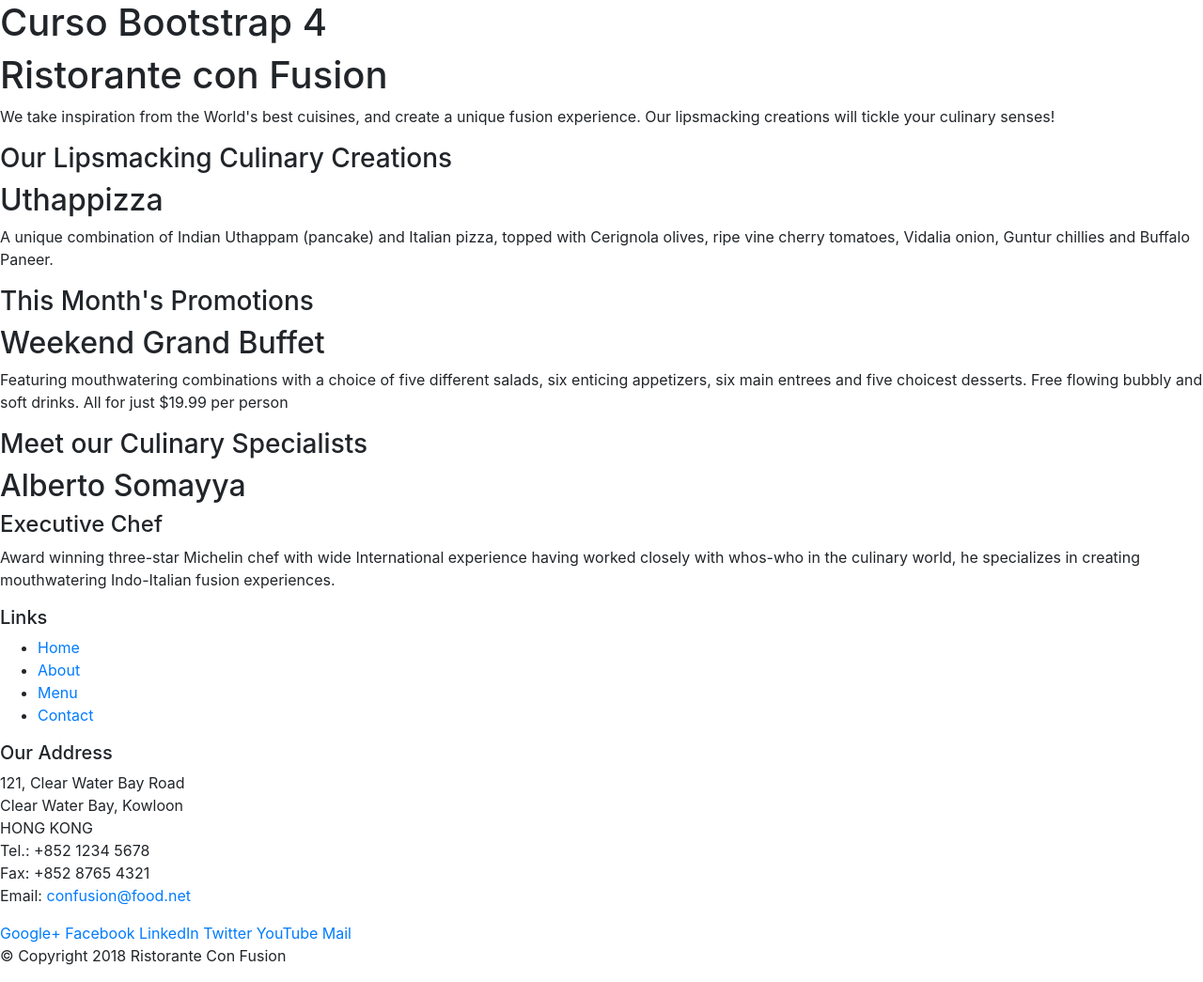
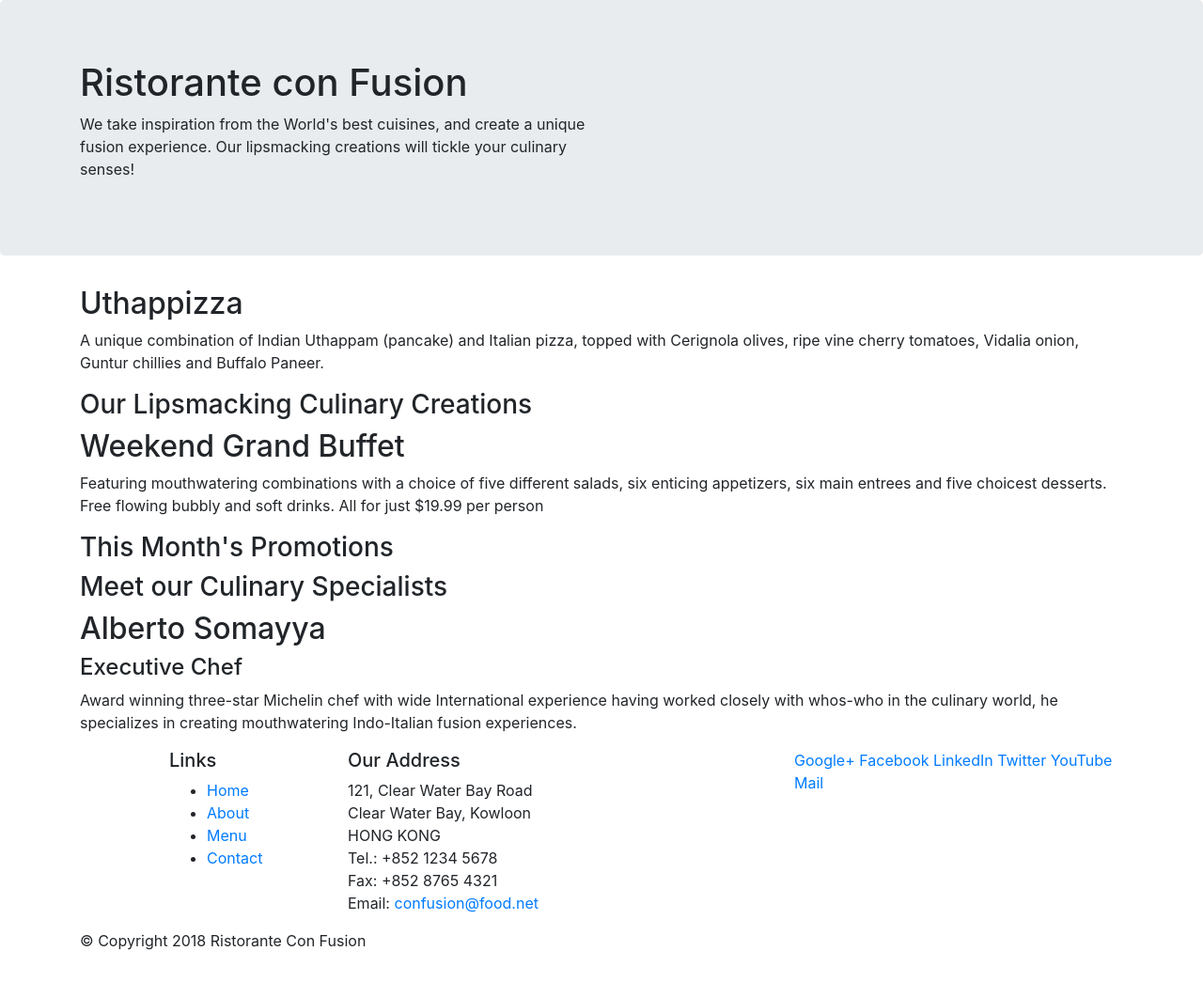
Before and after one commit to JhonTech/bootstrap_curso, a website: page index.html in a window 1280 px wide. Shown: the whole page at 94% size. Drawn offline with nearby package versions, Linux system fonts and the light colour scheme; a web font is replaced by a local one.

Commit message:
primer ejercicio parte 1

```diff
--- a/index.html
+++ b/index.html
@@ -3,7 +3,7 @@
 <head>
     <meta charset="UTF-8">
     <meta http-equiv="X-UA-Compatible" content="IE=edge">
-    <meta name="viewport" content="width=device-width, initial-scale=1.0">
+    <meta name="viewport" content="width=device-width, initial-scale=1.0 shrink-to-fit=no">
         <!--Bootstrap css-->
         <link rel="stylesheet" href="node_modules/bootstrap/dist/css/bootstrap.min.css">
         <!--Bootstrap icon-->
@@ -13,64 +13,46 @@
     <title>Document</title>
 </head>
 <body>
-    <!DOCTYPE html>
-    <html lang="en">
-    <head>
-        <meta charset="UTF-8">
-        <meta http-equiv="X-UA-Compatible" content="IE=edge">
-        <meta name="viewport" content="width=device-width, initial-scale=1.0">
-        <title>Document</title>
-    </head>
-    <body>
-        <h1>Curso Bootstrap 4</h1>
-
-
-<head>
-    <title>Ristorante Con Fusion</title>
-</head>
-
-<body>
-
-    <header>
-        <div>
-            <div>
-                <div>
+    <header class="jumbotron">
+        <div class="container">
+            <div class="row">
+                <div class="col-12 col-sm-6">
                     <h1>Ristorante con Fusion</h1>
                     <p>We take inspiration from the World's best cuisines, and create a unique fusion experience. Our lipsmacking creations will tickle your culinary senses!</p>
                 </div>
-                <div>
+                <div class="col-12 col-sm">
                 </div>
             </div>
         </div>
     </header>
 
-    <div>
-        <div>
-            <div>
+    <div class="container">
+        <div class="row">
+            <div class="col-12 colsm-4 order-sm-last col-ms-3">
                 <h3>Our Lipsmacking Culinary Creations</h3>
             </div>
-            <div>
+            <div class="col col-sm  order-sm-first col-md">
                 <h2>Uthappizza</h2>
                 <p>A unique combination of Indian Uthappam (pancake) and Italian pizza, topped with Cerignola olives, ripe vine cherry tomatoes, Vidalia onion, Guntur chillies and Buffalo Paneer.</p>
             </div>
         </div>
 
 
-        <div>
-            <div>
+        <div class="row">
+            <div class="col-12 colsm-4 order-sm-last col-ms-3">
                 <h3>This Month's Promotions</h3>
             </div>
-            <div>
+            <div class="col col-sm order-sm-first col-md">
                 <h2>Weekend Grand Buffet</h2>
                 <p>Featuring mouthwatering combinations with a choice of five different salads, six enticing appetizers, six main entrees and five choicest desserts. Free flowing bubbly and soft drinks. All for just $19.99 per person </p>
             </div>
         </div>
 
-        <div>
-            <div>
+        <div class="row">
+            <div class="col-12 colsm-4 col-ms-3">
                 <h3>Meet our Culinary Specialists</h3>
             </div>
-            <div>
+            <div class="col col-sm col-md">
                 <h2>Alberto Somayya</h2>
                 <h4>Executive Chef</h4>
                 <p>Award winning three-star Michelin chef with wide International experience having worked closely with whos-who in the culinary world, he specializes in creating mouthwatering Indo-Italian fusion experiences. </p>
@@ -79,9 +61,9 @@
     </div>
 
     <footer>
-        <div>
-            <div>
-                <div>
+        <div class="container">
+            <div class="row">
+                <div class="col-4 offset-1 col-sm-2">
                     <h5>Links</h5>
                     <ul>
                         <li><a href="#">Home</a></li>
@@ -90,7 +72,7 @@
                         <li><a href="#">Contact</a></li>
                     </ul>
                 </div>
-                <div>
+                <div class="col-7 col-sm-5">
                     <h5>Our Address</h5>
                     <address>
                     121, Clear Water Bay Road<br>
@@ -101,7 +83,7 @@
                     Email: <a href="mailto:confusion@food.net">confusion@food.net</a>
                 </address>
                 </div>
-                <div>
+                <div class="col-12 col-sm-4">
                     <div>
                         <a href="http://google.com/+">Google+</a>
                         <a href="http://www.facebook.com/profile.php?id=">Facebook</a>
@@ -112,8 +94,8 @@
                     </div>
                 </div>
         </div>
-           <div>
-                <div>
+        <div class="row">
+                <div class="col-auto">
                     <p>© Copyright 2018 Ristorante Con Fusion</p>
                 </div>
         </div>
@@ -130,5 +112,3 @@
 
 </body>
 </html>
-</body>
-</html>
```
Lines whose indentation alone changed are shown as unchanged.
